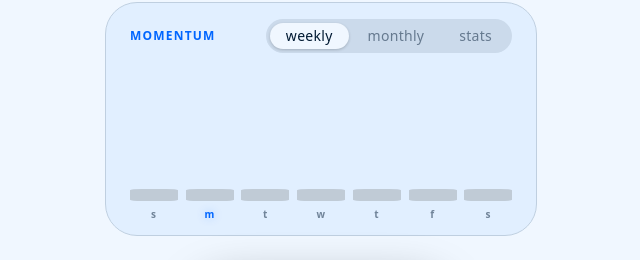
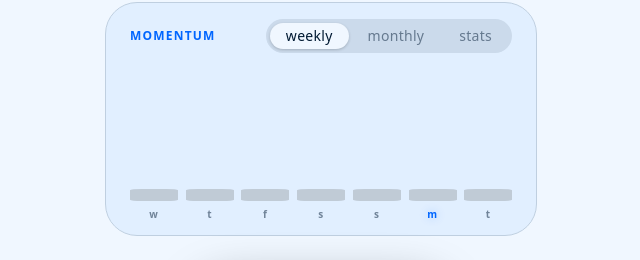
Before and after one commit to 1ewig/gentle-habit-tracker, a React (Vite) app: page / in a window 1280 px wide. Both pictures are taken after a click on the button 640 px from the left and 746 px from the top of the page. Shown: the part 456-716 px from the top of the page, without its empty margins (319-959 px from the left). Built offline with nearby package versions, Linux system fonts and the light colour scheme; a web font is replaced by a local one.

Commit message:
feat: change momentum weekly to rolling 7-day window ending tomorrow

```diff
--- a/src/components/journal/momentum/MomentumWeekly.tsx
+++ b/src/components/journal/momentum/MomentumWeekly.tsx
@@ -1,6 +1,6 @@
 import React from 'react';
 import { motion } from 'motion/react';
-import { getWeek, getToday, dateKey, DAY_LABELS, cn } from '../../../lib/utils';
+import { getToday, dateKey, DAY_LABELS, cn } from '../../../lib/utils';
 import { useHabitStats } from '../../../hooks/useHabitStats';
 import { useAppStore } from '../../../store/useAppStore';
 import { MOMENTUM_TRANSITIONS } from '../../../lib/motion';
@@ -9,8 +9,13 @@ export const MomentumWeekly: React.FC = () => {
   const { totalHabits, getDayStats } = useHabitStats();
   const { setSelectedDay } = useAppStore();
   const today = getToday();
-  const week = getWeek(today);
-  const todayIdx = today.getDay();
+
+  // Rolling 7-day window ending on Tomorrow (Today + 1)
+  const week = Array.from({ length: 7 }, (_, i) => {
+    const d = new Date(today);
+    d.setDate(today.getDate() - 5 + i);
+    return d;
+  });
 
   return (
     <div className="weekly-chart">
@@ -18,7 +23,7 @@ export const MomentumWeekly: React.FC = () => {
         const key = dateKey(d);
         const isFuture = d > today;
         const { pct } = getDayStats(key);
-        const isToday = i === todayIdx;
+        const isToday = i === 5;
 
         // Mathematical constant for minimal visibility
         const MIN_VISIBILITY_PCT = totalHabits > 0 ? 10 : 2;
@@ -46,7 +51,7 @@ export const MomentumWeekly: React.FC = () => {
               animate={{ opacity: 1, y: 0 }}
               transition={MOMENTUM_TRANSITIONS.label(i)}
             >
-              {DAY_LABELS[i]}
+              {DAY_LABELS[d.getDay()]}
             </motion.div>
           </div>
         );
```
